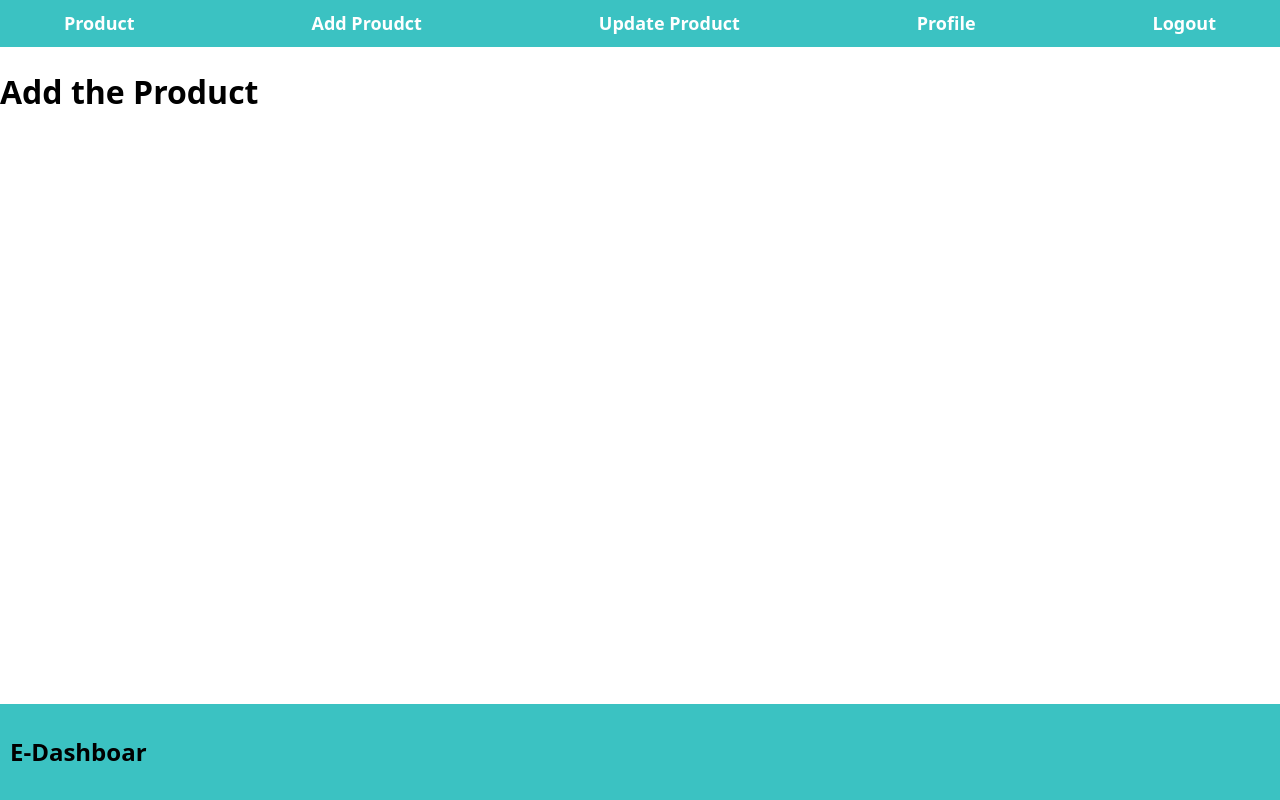
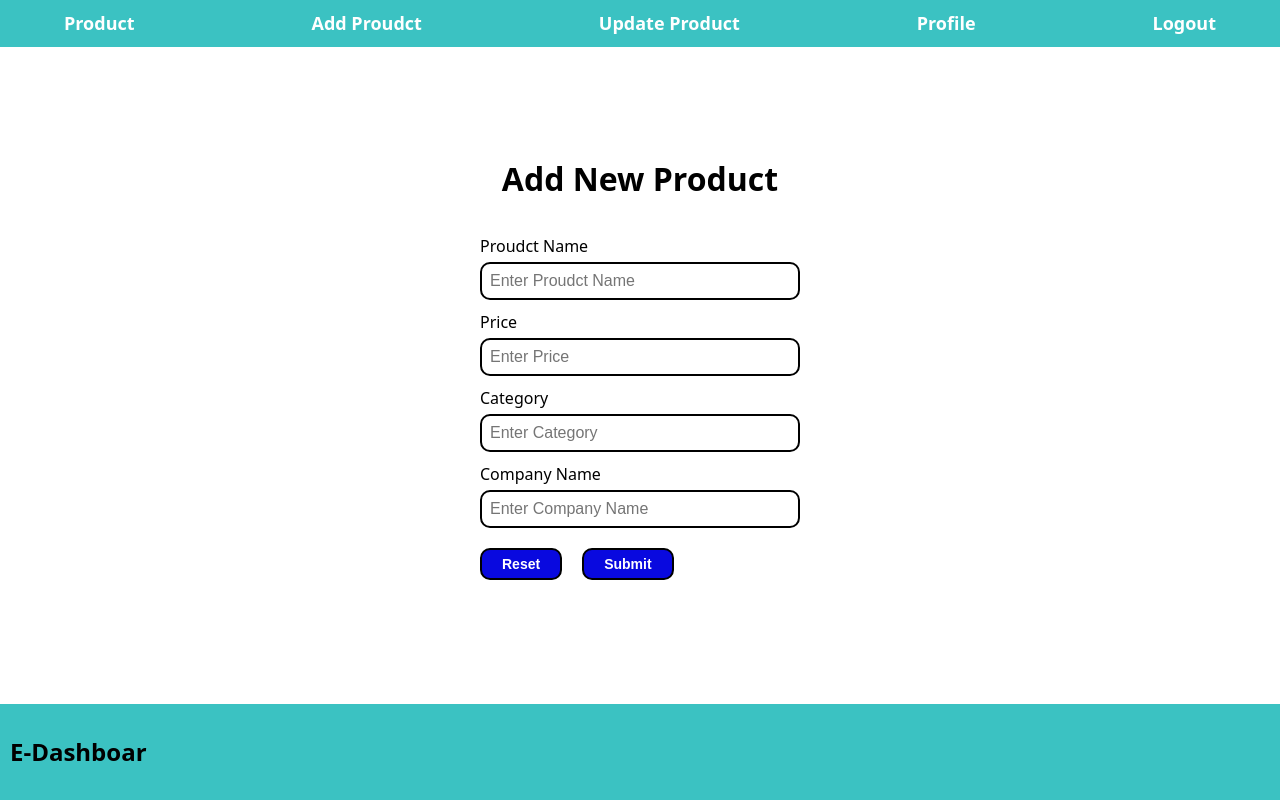
Before and after one commit to Anjali4402/e-dashboard, a React (Vite) app in the folder frontend/: page /add in a window 1280 px wide. Built offline with nearby package versions, Linux system fonts and the light colour scheme; sample sign-in values are in the browser's storage.

Commit message:
Create app product ui and integrate it

```diff
--- a/frontend/src/App.jsx
+++ b/frontend/src/App.jsx
@@ -6,6 +6,7 @@ import Footer from './Footer'
 import SignUp from './components/SignUp';
 import PrivateRoute from './components/PrivateRoute';
 import Login from './components/Login';
+import AddProduct from './components/AddProduct';
 
 function App() {
 
@@ -16,7 +17,7 @@ function App() {
 
         <Route element={<PrivateRoute/>} >
         <Route path='/' element={<h1>Dashbaord  Router Home here</h1>} />
-        <Route path='/add' element={<h1>Add the Product</h1>} />
+        <Route path='/add' element={<AddProduct />} />
         <Route path='/update' element={<h1>Update the Proudct</h1>} />
         <Route path='/logout' element={<h1>Logout the user</h1>} />
         <Route path='/profile' element={<h1>This is my Profile Page</h1>} />
--- /dev/null
+++ b/frontend/src/components/AddProduct.jsx
@@ -0,0 +1,138 @@
+import { useState } from "react";
+
+
+const displayedData = [
+    { id: 1, name: 'name', label: "Proudct Name", type: "text" },
+    { id: 2, name: 'price', label: "Price", type: "text" },
+    { id: 3, name: 'category', label: "Category", type: "text" },
+    { id: 4, name: 'company', label: "Company Name", type: "text" },
+]
+
+const AddProduct = () => {
+
+
+    // get userId form localstorage
+    const userData = localStorage.getItem("user");
+
+
+    let userId = JSON.parse(userData);
+    userId = userId._id;
+
+
+    const handleAddProductApi = async () => {
+        try {
+            let response = await fetch('http://localhost:5000/add-product', ({
+                method: 'POST',
+                body: JSON.stringify({
+                    name: productData?.name,
+                    price: productData?.price,
+                    category: productData?.category,
+                    userId: userId,
+                    company: productData?.company
+                }),
+                headers: {
+                    'Content-Type': 'application/json',
+                }
+            }));
+
+            response = await response.json();
+
+
+
+        } catch (error) {
+            console.log(error)
+        }
+
+    }
+
+    const [productData, setProductData] = useState({
+        name: "",
+        price: '',
+        category: '',
+        company: ""
+    })
+
+    const hanldeInputProduct = (event) => {
+        const { name, value } = event.target;
+
+        setProductData({
+            ...productData,
+            [name]: value
+        })
+    };
+
+
+    const handleSubmitData = async (event) => {
+
+        event.preventDefault();
+
+        await handleAddProductApi();
+        clearData();
+    }
+
+    const clearData = () => {
+        setProductData({
+            name: "",
+            price: "",
+            category: "",
+            company: ""
+        })
+    }
+
+
+    return (
+        <div className='signup-box' >
+            <h1>Add New Product</h1>
+
+            <form onSubmit={handleSubmitData}>
+
+                {
+                    displayedData.map((field) => {
+
+                        return (
+                            <div key={field.id} className='formData-div' >
+                                <label htmlFor={field.name}>{field?.label}</label>
+                                <input
+                                    type={field.type}
+                                    id={field.name}
+                                    name={field.name}
+                                    value={productData[field.name]}
+                                    onChange={(event) => { hanldeInputProduct(event) }}
+                                    required
+                                    placeholder={`Enter ${field.label}`}
+                                />
+                            </div>
+                        )
+
+                    })
+                }
+
+
+
+
+                <div className='button-div' >
+                    <button
+                        type='button'
+                        onClick={clearData}
+                    >
+                        Reset
+                    </button>
+
+                    <button
+                        type='submit'
+                    >
+                        Submit
+                    </button>
+
+                </div>
+
+
+
+            </form>
+
+        </div>
+    )
+};
+
+
+export default AddProduct;
```
Also changed, not shown: 2 other files (tests, documents, lock files or other folders).
